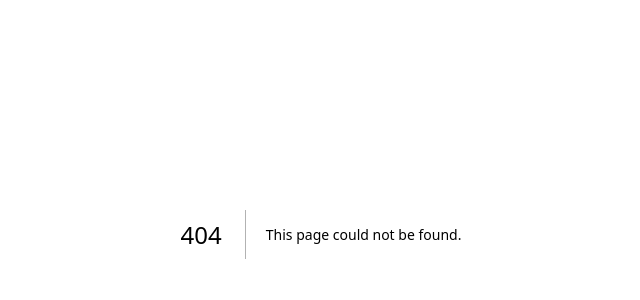
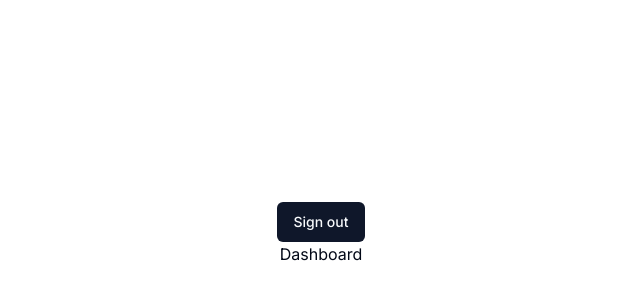
Before and after one commit to FalkorDB/falkordb-dbaas, a Next.js app in the folder management/: page /dashboard in a window 1280 px wide. Before the commit this address had no page. Shown: the part 166-466 px from the top of the page, without its empty margins (319-959 px from the left). Built offline with nearby package versions, Linux system fonts and the light colour scheme.

Commit message:
add signout

```diff
--- /dev/null
+++ b/management/app/dashboard/page.tsx
@@ -0,0 +1,16 @@
+"use client"
+
+import { Button } from "@/components/ui/button";
+import { signOut } from "next-auth/react";
+
+export default function Page() {
+    return (
+        <div className="flex flex-col items-center justify-center min-h-screen py-2">
+            <main className="flex flex-col items-center justify-center flex-1 px-20 text-center">
+                <Button onClick={  ()=>signOut({ callbackUrl:"/" }) }>Sign out</Button>
+
+                Dashboard
+            </main>
+        </div>
+    );
+}
--- a/management/app/signin/page.tsx
+++ b/management/app/signin/page.tsx
@@ -17,7 +17,7 @@ export default function Page() {
     // Redirect to home page if already signed in
     useEffect(() => {
         if (status === 'authenticated') {
-            router.replace('/sandbox');
+            router.replace('/dashboard');
         }
     }, [status, router]);
 
```
